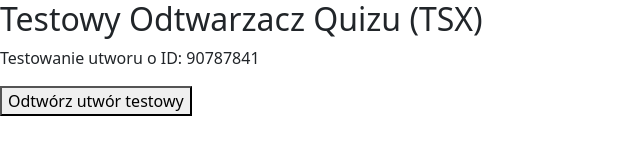
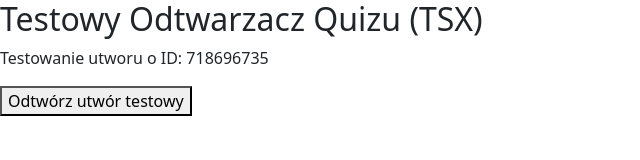
Before and after one commit to maksymil1/musicguessr0.1., a React (Vite) app: page /play in a window 1280 px wide. Shown: the top 160 px of the page, without its empty margins (0-640 px from the left). Built offline with nearby package versions, Linux system fonts and the light colour scheme; no server answers.

Commit message:
Update QuizPlayer.tsx

```diff
--- a/src/components/QuizPlayer.tsx
+++ b/src/components/QuizPlayer.tsx
@@ -2,7 +2,8 @@ import React, { useState } from "react";
 import HlsPlayer from "./HlsPlayer.tsx";
 
 // Stała ID utworu do testów
-const TEST_TRACK_ID = "90787841";
+//const TEST_TRACK_ID = "90787841";
+const TEST_TRACK_ID = "718696735";
 
 // --- TypeScript: Definicja oczekiwanej odpowiedzi z naszego API proxy ---
 interface StreamApiResponse {
```
